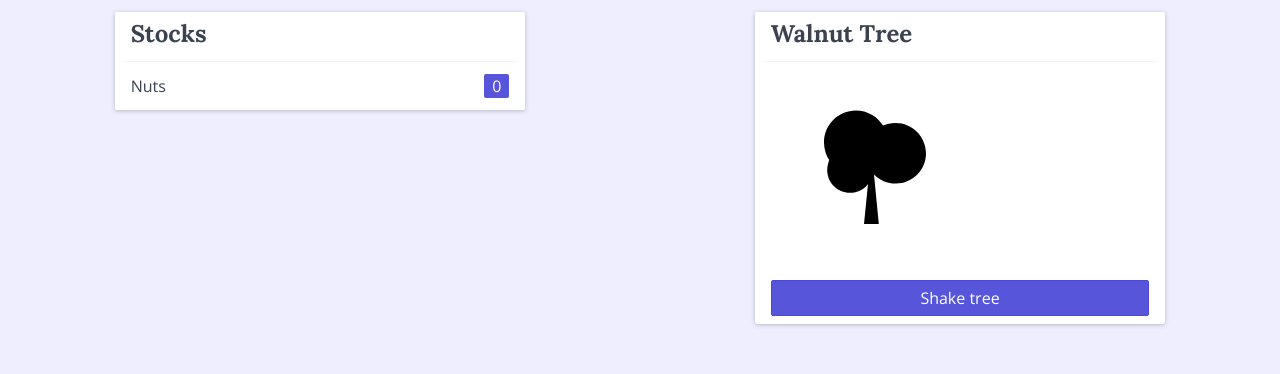
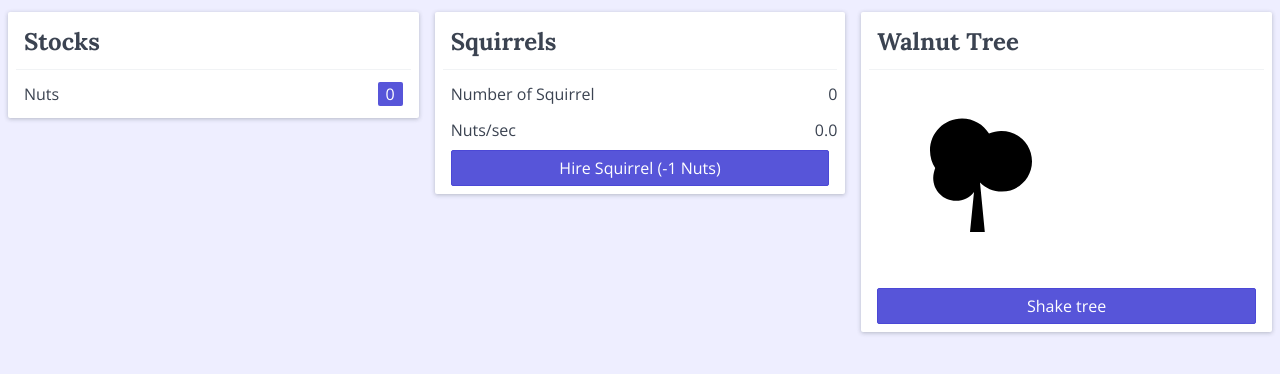
Before and after one commit to Leoche/IdleNuts, a website: page index.html in a window 1280 px wide. Drawn offline with nearby package versions, Linux system fonts and the light colour scheme; files that its build step writes are made by us from their sources.

Commit message:
Squirrel hire idea

```diff
--- a/index.html
+++ b/index.html
@@ -9,10 +9,10 @@
  <div class="container mt-2">
   <div class="columns">
 
-    <div class="column col-4  col-mx-auto">
+    <div class="column col-4 col-md-6 col-sm-12 mb-2">
       <ul class="menu">
         <li class="menu-item">
-          <h4>Stocks</h4>
+          <h4 class="mt-2">Stocks</h4>
         </li>
         <li class="divider"></li>
 
@@ -25,10 +25,38 @@
       </ul>
     </div>
 
-    <div class="column col-4  col-mx-auto">
+
+    <div class="column col-4 col-md-6 col-sm-12 mb-2">
       <ul class="menu">
         <li class="menu-item">
-          <h4>Walnut Tree</h4>
+          <h4 class="mt-2">Squirrels</h4>
+        </li>
+        <li class="divider"></li>
+
+        <li class="menu-item">
+          <div class="menu-badge">
+            0
+          </div>
+          <a href="">Number of Squirrel</a>
+        </li>
+        <li class="menu-item">
+          <div class="menu-badge">
+            0.0
+          </div>
+          <a href="">Nuts/sec</a>
+        </li>
+        <li class="menu-item">
+          <div class="btn-group btn-group-block">
+            <button class="btn btn-primary">Hire Squirrel (-1 Nuts)</button>
+          </div>
+        </li>
+      </ul>
+    </div>
+
+    <div class="column col-4 col-md-6 col-sm-12 mb-2">
+      <ul class="menu">
+        <li class="menu-item">
+          <h4 class="mt-2">Walnut Tree</h4>
         </li>
         <li class="divider"></li>
         <li class="menu-item">
```
